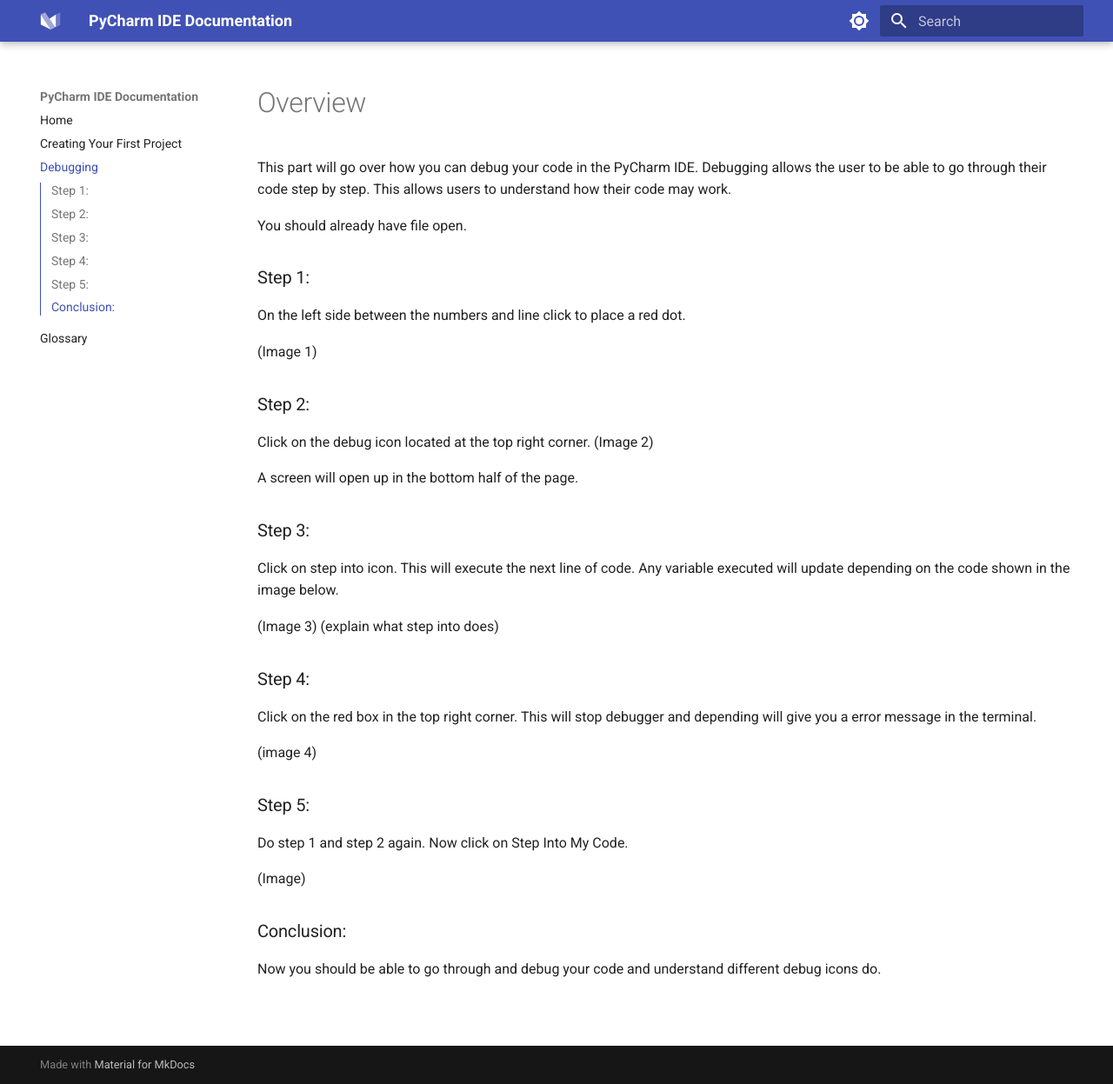
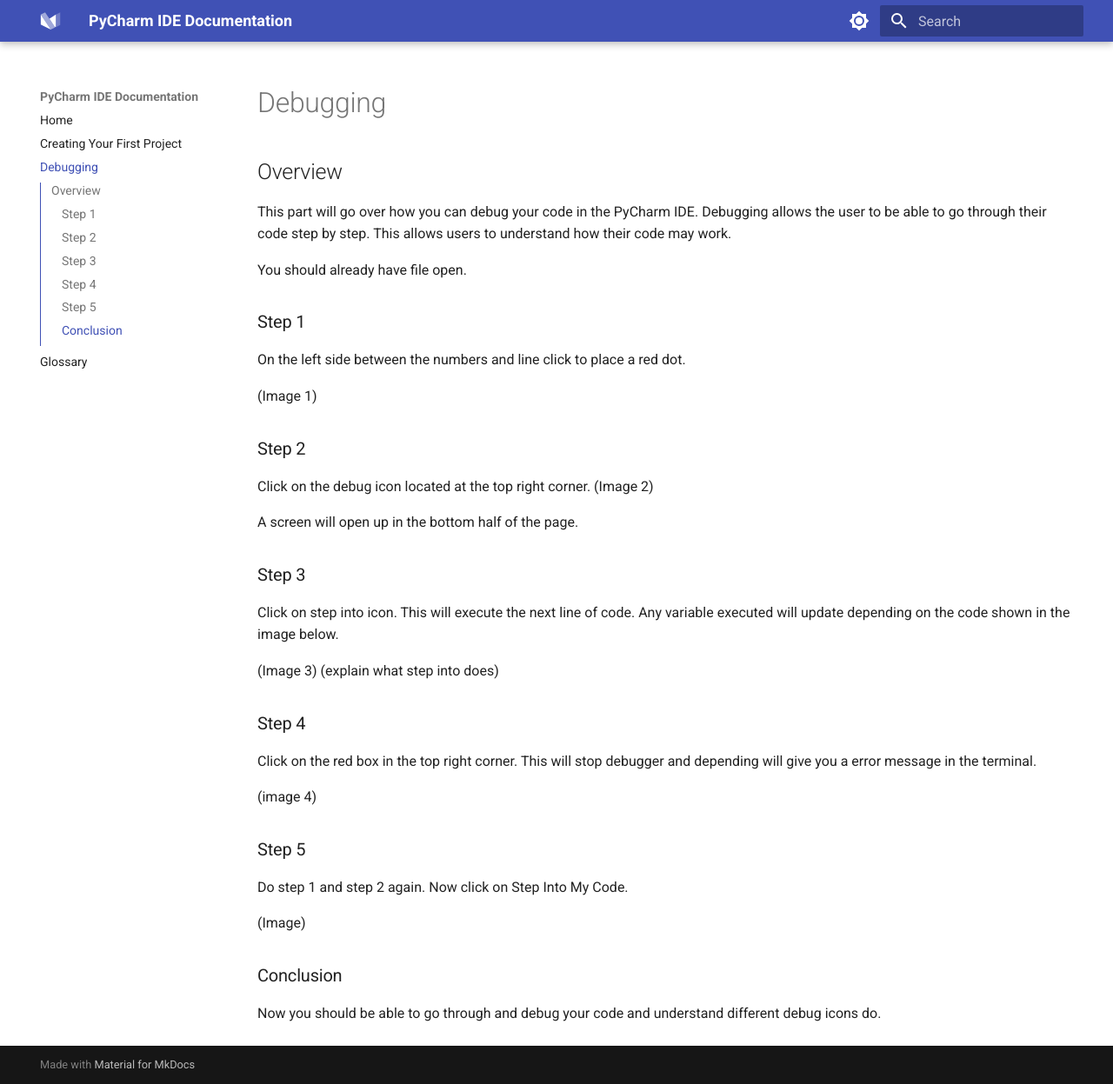
Before and after one commit to mikkosio/User-Doc, an MkDocs documentation site: the page built from docs/pages/debugging.md, in a window 1280 px wide and 1247 px high. Shown: the whole window at 87% size. Built offline with MkDocs 1.6.1 and Material for MkDocs 9.7.7, drawn with Linux system fonts in a browser that asks for light colours.

Commit message:
Fixed title

```diff
--- a/docs/pages/debugging.md
+++ b/docs/pages/debugging.md
@@ -1,30 +1,41 @@
-# Overview
+## Overview
 
 This part will go over how you can debug your code in the PyCharm IDE. Debugging allows the user to be able to go through their code step by step. This allows users to understand how their code may work.
 
 You should already have  file open.
 
-### Step 1:
+### Step 1
+
 On the left side between the numbers and line click to place a red dot.
 
 (Image 1)
-### Step 2:
+
+### Step 2
+
 Click on the debug icon located at the top right corner.
 (Image 2)
 
 A screen will open up in the bottom half of the page.
-### Step 3:
+
+### Step 3
+
 Click on step into icon. This will execute the next line of code. Any variable executed will update depending on the code shown in the image below.
 
 (Image 3)
 (explain what step into does)
-### Step 4:
+
+### Step 4
+
 Click on the red box in the top right corner. This will stop debugger and depending will give you a error message in the terminal.
 
 (image 4)
-### Step 5:
+
+### Step 5
+
 Do step 1 and step 2 again. Now click on Step Into My Code.
 
 (Image)
-### Conclusion:
+
+### Conclusion
+
 Now you should be able to go through and debug your code and understand different debug icons do.
```
